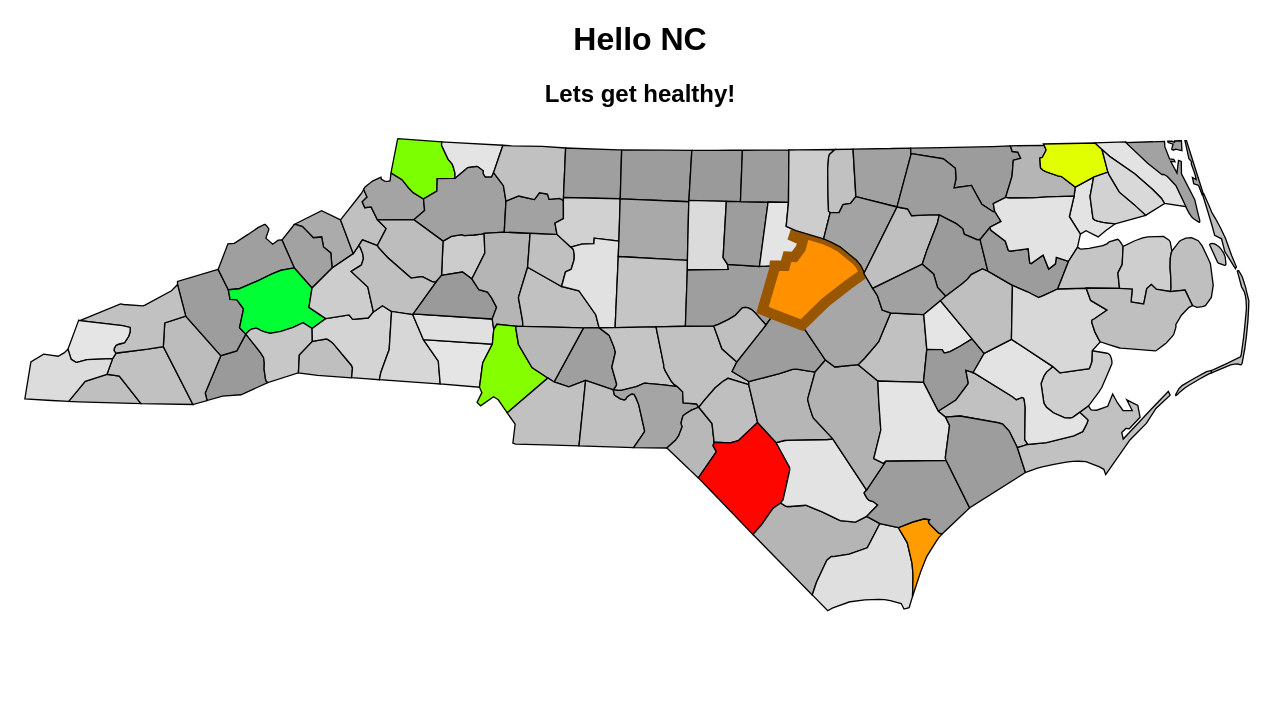
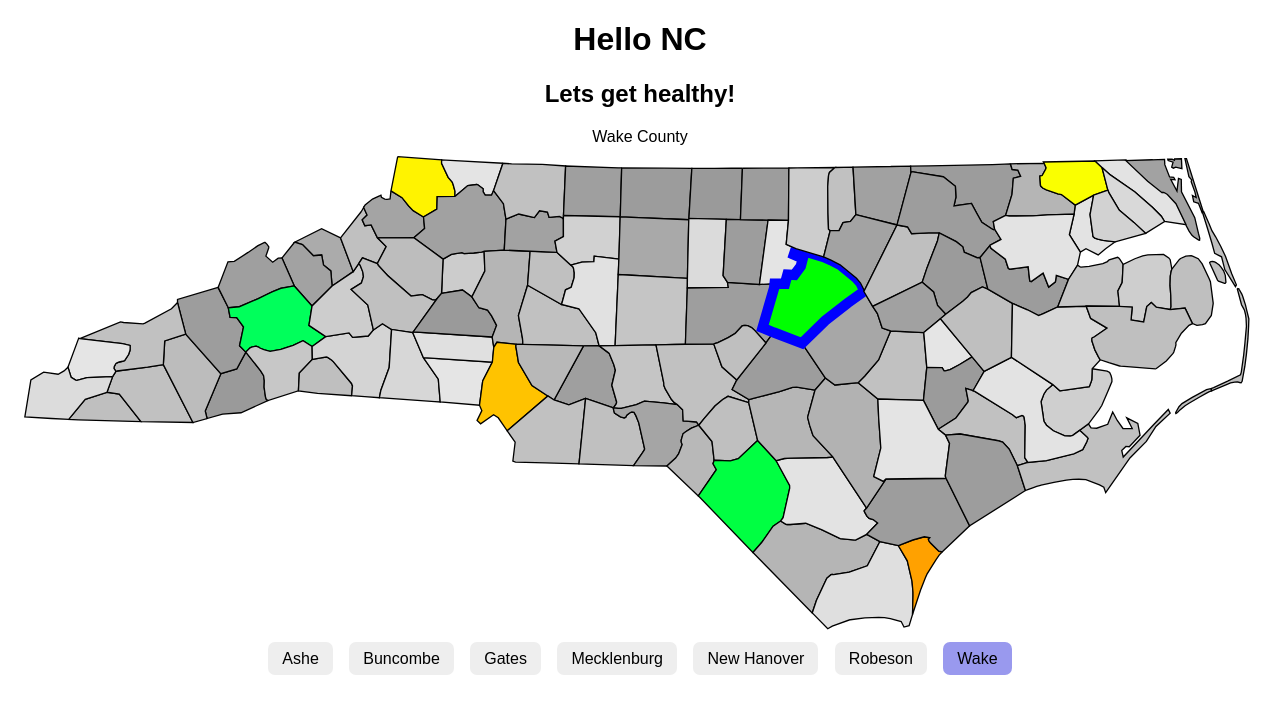
Before and after one commit to kenlane33/map-nc, a React (Create React App) app: page / in a window 1280 px wide. Shown: the top 714 px of the page. Built offline with nearby package versions, Linux system fonts and the light colour scheme.

Commit message:
PickableCounties & picked state highlights.

```diff
--- a/src/styles.css
+++ b/src/styles.css
@@ -6,3 +6,12 @@
 .svg-path:hover {
   cursor: pointer;
 }
+
+.pick-county-btn {
+  margin:6px;
+  line-height: 3.0;
+  border-radius: 7px;
+  padding: 8px 14px;
+  white-space: pre;
+  cursor: pointer;
+}
--- /dev/null
+++ b/src/us_states/ClickableStateMap.js
@@ -0,0 +1,40 @@
+import React, {useState} from "react"
+import {changeLumInHslStr, hashStrToGrey, scoreToColor, stringToColor, stringToGrey} from './../helpers/colorGen'
+import StateMap from './StateMap'
+import PickCounty from './PickCounty'
+//----------------------/////////----------------------
+export default function ClickableStateMap( props ) {
+  const {counties, stateNm, fills, allowed} = props
+  const [highCounty, setHighCounty] = useState('Wake')
+  const [msg, setMsg] = useState(null)
+
+  const doClickOkCounty = (cnty)=> {
+    setHighCounty(cnty)
+    console.log(cnty)
+  }
+
+  const doClickOffCounty = (cnty) => {
+    setMsg( `Data for ${cnty}, ${stateNm} is not available just yet`)
+    setTimeout( ()=>{setMsg(null)}, 2000)
+  }
+  return (
+    <div>
+      {highCounty} County
+      <StateMap
+        counties={counties}
+        stateNm={stateNm}
+        highlights={{[highCounty]:'blue'}}
+        doClickOkCounty={doClickOkCounty}
+        doClickOffCounty={doClickOffCounty}
+        fills={fills}
+        allowed={allowed}
+        />
+        <PickCounty
+          allowed={allowed}
+          picked={highCounty}
+          doClick={doClickOkCounty}
+        />
+        {msg && <div style={{background:'pink'}}>{msg}</div>}
+    </div>
+  )
+}
--- a/src/us_states/NCStateMap.js
+++ b/src/us_states/NCStateMap.js
@@ -1,16 +1,28 @@
 import React from "react"
-import StateMap from './StateMap'
+import ClickableStateMap from './ClickableStateMap'
 import counties from './NC_svg_data'
+import {changeLumInHslStr, hashStrToGrey, scoreToColor, stringToColor, stringToGrey} from './../helpers/colorGen'
 
-
+const rndScore = () => Math.random()
 
 export default function NCStateMap() {
-
+  const fills = {
+    Ashe:scoreToColor( rndScore() ),
+    Buncombe:scoreToColor( rndScore() ),
+    Gates:scoreToColor( rndScore() ),
+    Mecklenburg:scoreToColor( rndScore() ),
+    'New Hanover':scoreToColor( rndScore() ),
+    Robeson:scoreToColor( rndScore() ),
+    Wake:scoreToColor( rndScore() ),
+  }
+  const allowed = Object.keys( fills )
   return (
     <div>
-      <StateMap
+      <ClickableStateMap
         counties={counties}
         stateNm='NC'
+        fills={fills}
+        allowed={allowed}
         />
     </div>
   )
--- /dev/null
+++ b/src/us_states/PickCounty.js
@@ -0,0 +1,26 @@
+import React from "react"
+
+const PickCounty = ({allowed, picked, doClick}) => {
+  return (
+    <div>
+      {allowed.map( x => {
+        const stl = {
+          background:(x===picked)?'#99e':'#eee',
+        }
+        return (
+          <span key={x}>
+          <span
+            className="pick-county-btn"
+            style={stl}
+            onClick={()=>doClick(x)}
+          >
+            {x}
+          </span>
+          {' '}
+          </span>
+        )
+      })}
+    </div>
+  )
+}
+export default PickCounty
--- a/src/us_states/StateMap.js
+++ b/src/us_states/StateMap.js
@@ -8,20 +8,18 @@ const rndScore = () => Math.random()
 
 //----------------------/////////----------------------
 export default function StateMap( props ) {
+  const {
+    highlights,
+    fills,
+    allowed,
+    doClickOkCounty,
+    doClickOffCounty
+  } = props
   const stl = {fill:'#d0d0d0',strokeWidth:'.17829',stroke:'blue'}
   const stateNm = props.stateNm || '<State>'
-  const fills = {
-    Ashe:scoreToColor( rndScore() ),
-    Buncombe:scoreToColor( rndScore() ),
-    Gates:scoreToColor( rndScore() ),
-    Mecklenburg:scoreToColor( rndScore() ),
-    'New Hanover':scoreToColor( rndScore() ),
-    Robeson:scoreToColor( rndScore() ),
-    Wake:scoreToColor( rndScore() ),
-  }
-  const highlights = {Wake:changeLumInHslStr(fills['Wake'], '30%')}
+  //const highlights = {Wake:changeLumInHslStr(fills['Wake'], '30%')}
   return (
-    <svg viewBox="0 0 989.98 627.07" version="1.0">
+    <svg viewBox="0 0 989.98 380" version="1.0">
       {props.children}
       <g id="counties" transform="translate(-3850 -2640) rotate(10) scale(5.8)" style={stl}>
         {props.counties.map( x=>{
@@ -32,6 +30,10 @@ export default function StateMap( props ) {
           const strokeCol = overrideMaybe( x.name, highlights, 'black' )
           const strokeWidth = (strokeCol==='black') ? '' : '1.4'
           const stlC = {fill:fillCol, stroke:strokeCol, strokeWidth: strokeWidth}
+          const clk = (allowed.includes(x.name)) ?
+                       ()=>{doClickOkCounty(x.name)} :
+                       ()=>{doClickOffCounty(x.name)}
+
           return (
             <path
               className='svg-path'
@@ -39,7 +41,7 @@ export default function StateMap( props ) {
               id={x.id}
               d={x.d}
               style={stlC}
-              onClick={ev=>console.log(displayNm)}
+              onClick={clk}
             >
               <title>
                 {displayNm}
```
